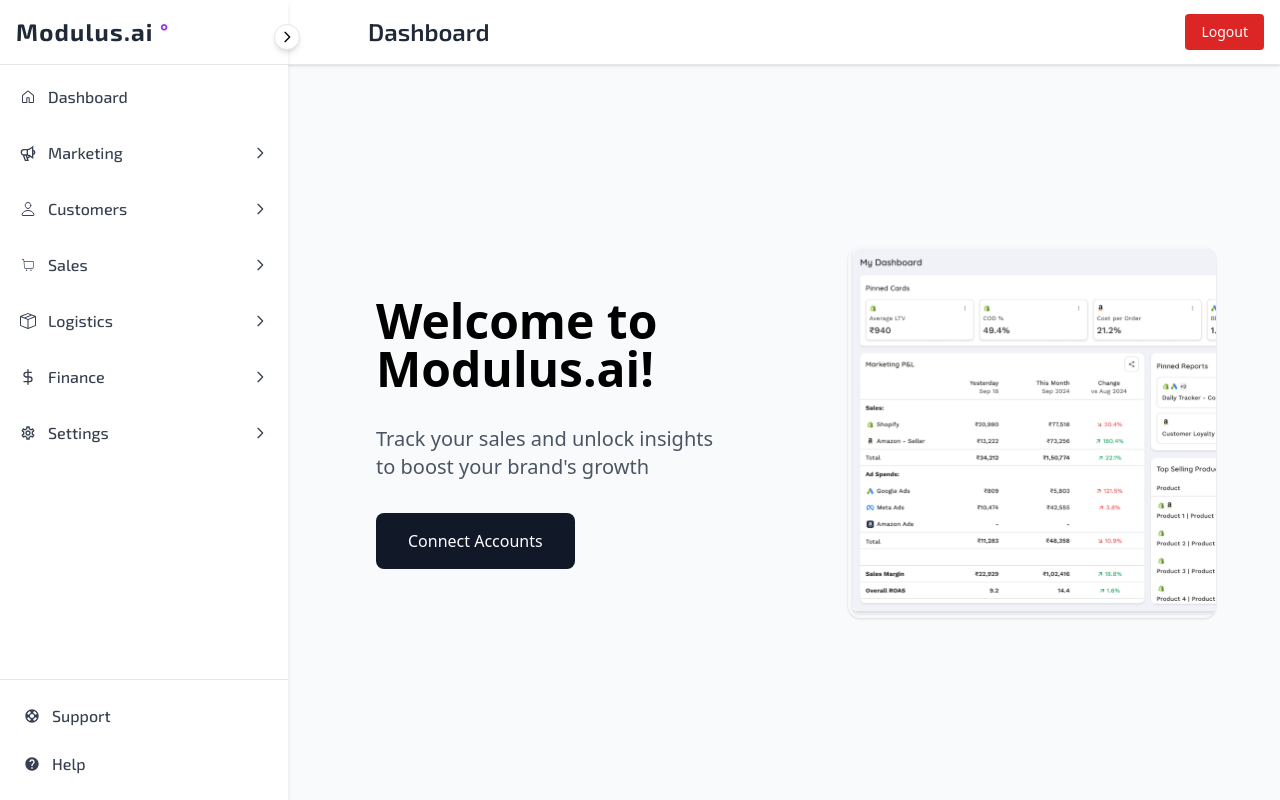
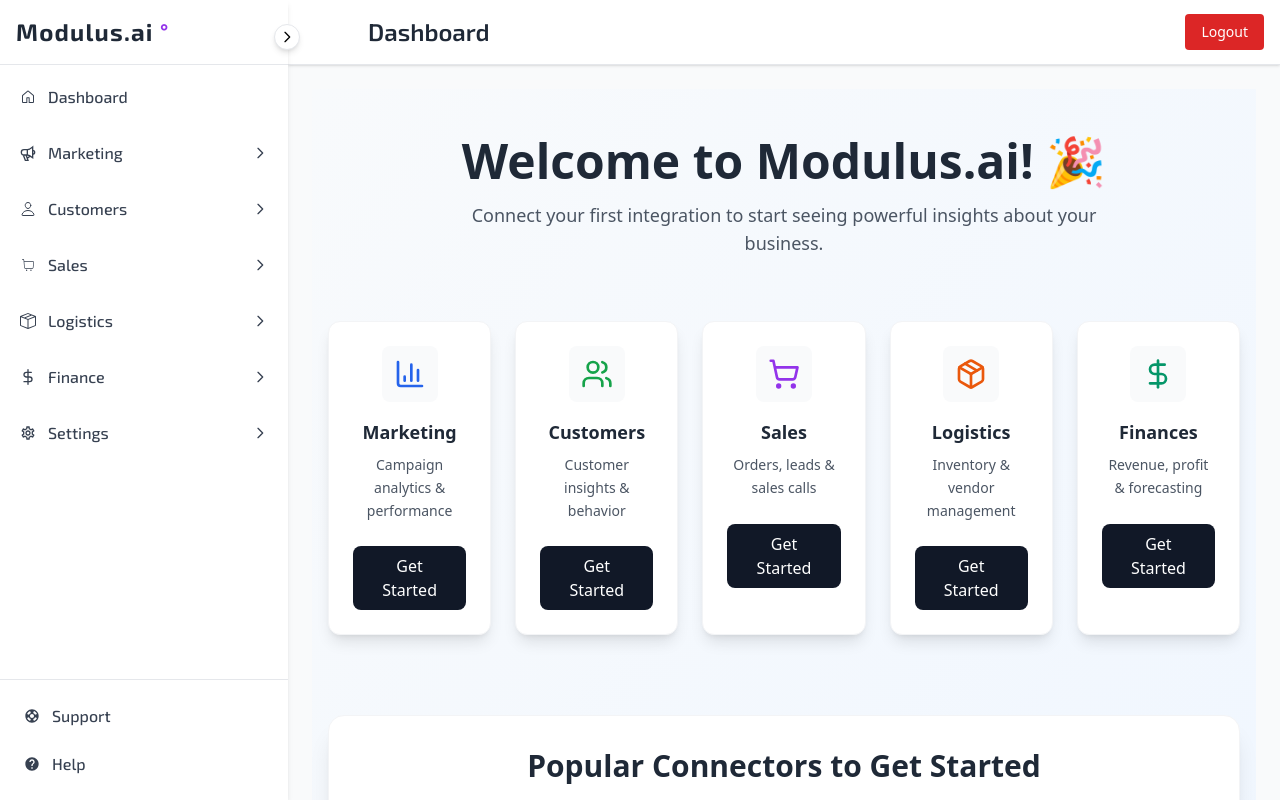
Before and after one commit to Team-Modulus/modulus-frontend, a React (Vite) app: page /dashboard in a window 1280 px wide. Built offline with nearby package versions, Linux system fonts and the light colour scheme.

Commit message:
feat: Add Dash landing page and integrate lucide-react icons; update AppRouter for new route

```diff
--- a/package.json
+++ b/package.json
@@ -12,6 +12,7 @@
   "dependencies": {
     "axios": "^1.10.0",
     "gsap": "^3.13.0",
+    "lucide-react": "^0.544.0",
     "react": "^19.1.0",
     "react-dom": "^19.1.0",
     "react-icons": "^5.5.0",
--- /dev/null
+++ b/src/pages/dashboard/Dash-landing.jsx
@@ -0,0 +1,144 @@
+import { BarChart3, Users, ShoppingCart, Package, DollarSign, ShoppingBag, Target, Share2, CreditCard } from 'lucide-react';
+
+export default function Dash() {
+  const businessCategories = [
+    {
+      icon: BarChart3,
+      title: 'Marketing',
+      description: 'Campaign analytics & performance',
+      color: 'text-blue-600'
+    },
+    {
+      icon: Users,
+      title: 'Customers',
+      description: 'Customer insights & behavior',
+      color: 'text-green-600'
+    },
+    {
+      icon: ShoppingCart,
+      title: 'Sales',
+      description: 'Orders, leads & sales calls',
+      color: 'text-purple-600'
+    },
+    {
+      icon: Package,
+      title: 'Logistics',
+      description: 'Inventory & vendor management',
+      color: 'text-orange-600'
+    },
+    {
+      icon: DollarSign,
+      title: 'Finances',
+      description: 'Revenue, profit & forecasting',
+      color: 'text-emerald-600'
+    }
+  ];
+
+  const connectors = [
+    {
+      icon: ShoppingBag,
+      name: 'Shopify',
+      description: 'E-commerce platform data',
+      color: 'bg-green-100 text-green-700'
+    },
+    {
+      icon: Target,
+      name: 'Google Ads',
+      description: 'Advertising performance',
+      color: 'bg-blue-100 text-blue-700'
+    },
+    {
+      icon: Share2,
+      name: 'Facebook Ads',
+      description: 'Social media campaigns',
+      color: 'bg-indigo-100 text-indigo-700'
+    },
+    {
+      icon: CreditCard,
+      name: 'Stripe',
+      description: 'Payment processing',
+      color: 'bg-purple-100 text-purple-700'
+    }
+  ];
+
+  return (
+    <div className="min-h-screen bg-gradient-to-br from-slate-50 to-blue-50 py-12 px-4">
+      <div className="max-w-6xl mx-auto">
+        {/* Header */}
+        <div className="text-center mb-16">
+          <h1 className="text-4xl md:text-5xl font-bold text-gray-800 mb-4">
+            Welcome to Modulus.ai! 🎉
+          </h1>
+          <p className="text-lg text-gray-600 max-w-2xl mx-auto">
+            Connect your first integration to start seeing powerful insights about your business.
+          </p>
+        </div>
+
+        {/* Business Categories Grid */}
+        <div className="grid grid-cols-1 md:grid-cols-2 lg:grid-cols-5 gap-6 mb-20">
+          {businessCategories.map((category, index) => (
+            <div
+              key={index}
+              className="bg-white rounded-xl p-6 shadow-lg hover:shadow-xl transition-all duration-300 transform hover:-translate-y-1 border border-gray-100"
+            >
+              <div className="flex flex-col items-center text-center">
+                <div className={`p-3 rounded-lg bg-gray-50 mb-4 ${category.color}`}>
+                  <category.icon size={32} />
+                </div>
+                <h3 className="text-lg font-semibold text-gray-800 mb-2">
+                  {category.title}
+                </h3>
+                <p className="text-sm text-gray-600 mb-6 leading-relaxed">
+                  {category.description}
+                </p>
+                <button className="bg-gray-900 text-white px-6 py-2 rounded-lg hover:bg-gray-800 transition-colors duration-200 font-medium">
+                  Get Started
+                </button>
+              </div>
+            </div>
+          ))}
+        </div>
+
+        {/* Popular Connectors Section */}
+        <div className="bg-white rounded-2xl p-8 shadow-xl border border-gray-100">
+          <div className="text-center mb-10">
+            <h2 className="text-3xl font-bold text-gray-800 mb-4">
+              Popular Connectors to Get Started
+            </h2>
+            <p className="text-gray-600 text-lg">
+              Connect these popular platforms to unlock powerful business insights
+            </p>
+          </div>
+
+          <div className="grid grid-cols-1 md:grid-cols-2 lg:grid-cols-4 gap-6">
+            {connectors.map((connector, index) => (
+              <div
+                key={index}
+                className="group bg-gray-50 rounded-xl p-6 hover:bg-white hover:shadow-lg transition-all duration-300 cursor-pointer border-2 border-transparent hover:border-blue-200"
+              >
+                <div className="flex flex-col items-center text-center">
+                  <div className={`p-4 rounded-xl mb-4 ${connector.color} group-hover:scale-110 transition-transform duration-200`}>
+                    <connector.icon size={28} />
+                  </div>
+                  <h3 className="text-lg font-semibold text-gray-800 mb-2">
+                    {connector.name}
+                  </h3>
+                  <p className="text-sm text-gray-600">
+                    {connector.description}
+                  </p>
+                </div>
+              </div>
+            ))}
+          </div>
+        </div>
+
+        {/* Call to Action */}
+        <div className="text-center mt-16">
+          <button className="bg-gradient-to-r from-blue-600 to-purple-600 text-white px-8 py-4 rounded-xl text-lg font-semibold hover:from-blue-700 hover:to-purple-700 transform hover:scale-105 transition-all duration-200 shadow-lg">
+            Start Your First Integration
+          </button>
+        </div>
+      </div>
+    </div>
+  );
+}
--- a/src/routes/AppRouter.jsx
+++ b/src/routes/AppRouter.jsx
@@ -20,6 +20,7 @@
 import Billing from '../pages/dashboard/Billing.jsx';
 import LeadsCRM from '../pages/dashboard/LeadsCRM.jsx';
 import AICreation from '../pages/dashboard/AICreation.jsx';
+import Dash from '../pages/dashboard/Dash-landing.jsx';
 
 function AppRouter() {
   return (
@@ -48,7 +49,9 @@
     </ProtectedRoute>
   }
 >
-  <Route index element={<Dashboard />} /> {/* default dashboard landing */}
+  {/* <Route index element={<Dashboard />} />  */}
+  {/* default dashboard landing */}
+   <Route index element={<Dash />} />
   <Route path="workspace-connect" element={<ConnectAccount />} />
   <Route path="connect" element={<ConnectGoogleAdsButton />} />
    <Route path="settings" element={<Settings />} />
```
Also changed, not shown: src/component/ui/Cards.jsx (added), 1 other file (tests, documents, lock files or other folders).
